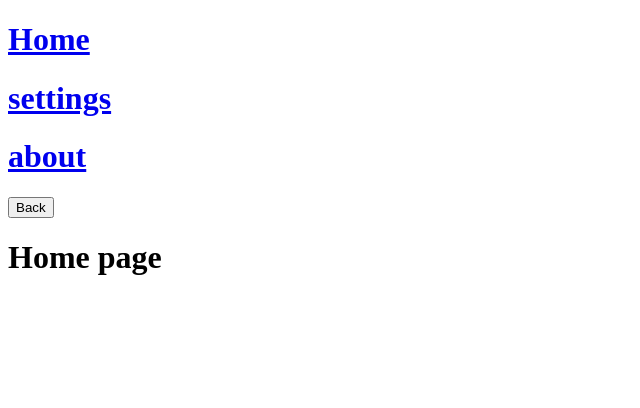
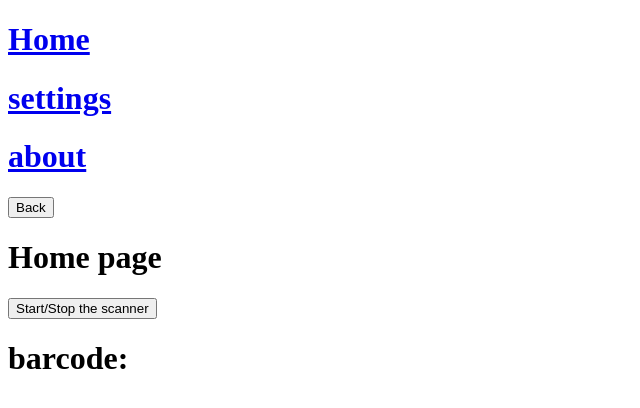
Before and after one commit to orlasinclair/bar-it, a React app in the folder client/: page / in a window 1280 px wide. Shown: the top 408 px of the page, without its empty margins (0-640 px from the left). Built offline with nearby package versions, Linux system fonts and the light colour scheme.

Commit message:
scanner functional

```diff
--- a/client/public/index.html
+++ b/client/public/index.html
@@ -4,6 +4,13 @@
     <meta charset="UTF-8">
     <meta name="viewport" content="width=device-width, initial-scale=1.0">
     <title>barr-it</title>
+    <style>
+        /* In order to place the tracking correctly */
+        canvas.drawing, canvas.drawingBuffer {
+            position: absolute;
+            left: 0
+        }
+    </style>
 </head>
 <body>
     <div id="root">React app</div>
--- /dev/null
+++ b/client/src/components/BCS/index.js
@@ -0,0 +1,118 @@
+import Quagga from 'quagga';
+import React, { useState } from "react";
+
+
+function BCS() {
+    const [scannerRunning, setScannerRunning] = useState(false);
+    const [barCode, setBarCode] = useState("");
+
+    function startScanner() {
+        Quagga.init({
+            inputStream: {
+                name: "Live",
+                type: "LiveStream",
+                target: document.querySelector('#scanner-container'),
+                constraints: {
+                    width: 480,
+                    height: 320,
+                    facingMode: "environment"
+                },
+            },
+            decoder: {
+                readers: [
+                    "ean_reader"
+                ],
+                debug: {
+                    showCanvas: true,
+                    showPatches: true,
+                    showFoundPatches: true,
+                    showSkeleton: true,
+                    showLabels: true,
+                    showPatchLabels: true,
+                    showRemainingPatchLabels: true,
+                    boxFromPatches: {
+                        showTransformed: true,
+                        showTransformedBox: true,
+                        showBB: true
+                    }
+                }
+            },
+
+        }, function (err) {
+            if (err) {
+                console.log(err);
+                return
+            }
+
+            console.log("Process starting");
+            Quagga.start();
+            setScannerRunning(true)
+        });
+
+        Quagga.onProcessed(function (result) {
+            var drawingCtx = Quagga.canvas.ctx.overlay,
+            drawingCanvas = Quagga.canvas.dom.overlay;
+            if (result) {
+                if (result.boxes) {
+                    // drawingCtx.clearRect(0, 0,
+                    //     parseInt(drawingCanvas.getAttribute("width")),
+                    //     parseInt(drawingCanvas.getAttribute("height")));
+                    // result.boxes.filter(function (box) {
+                    //     return box !== result.box;
+                    // }).forEach(function (box) {
+                    //     Quagga.ImageDebug.drawPath(box,
+                    //         { x: 0, y: 1 },
+                    //         drawingCtx,
+                    //         { color: "green", lineWidth: 2 });
+                    // });
+                }
+
+                if (result.box) {
+                    Quagga.ImageDebug.drawPath(result.box,
+                        { x: 0, y: 1 },
+                        drawingCtx,
+                        { color: "blue", lineWidth: 2 });
+                }
+
+                if (result.codeResult && result.codeResult.code) {
+                    Quagga.ImageDebug.drawPath(result.line,
+                        { x: 'x', y: 'y' },
+                        drawingCtx,
+                        { color: 'red', lineWidth: 3 });
+                }
+            }
+        });
+        Quagga.onDetected(function (result) {
+            setBarCode(result.codeResult.code)
+        });
+    }
+
+    function onClick(){
+        if(scannerRunning){
+            document.querySelector('#scanner-container').style.display = "none";
+            setScannerRunning(false)
+            Quagga.stop();
+
+        }
+        else{
+            document.querySelector('#scanner-container').style.display = "block";
+            startScanner()
+        }
+    }
+
+    return(<>
+
+    <section id="scanner-container"></section>
+    <input type="button" id="btn" value="Start/Stop the scanner" onClick={onClick}/>
+    <h1>barcode: {barCode}</h1>
+
+
+
+
+    </>)
+
+}
+
+
+
+export default BCS;
--- a/client/src/components/NavBar/index.js
+++ b/client/src/components/NavBar/index.js
@@ -1,6 +1,7 @@
 import React from 'react';
 import { useNavigate as Navigate } from 'react-router-dom';
 import { NavLink } from 'react-router-dom';
+
 
 
 function NavBar() {
--- a/client/src/components/index.js
+++ b/client/src/components/index.js
@@ -1 +1,2 @@
 export { default as NavBar } from "./NavBar";
+export { default as BCS } from "./BCS";
--- a/client/src/pages/Home/index.js
+++ b/client/src/pages/Home/index.js
@@ -1,10 +1,13 @@
 import React from 'react';
 //import './styles.css'
-//import {BackButton} from '../../components'
+import {BCS} from '../../components'
 
 
 function Home (){
-    return(<h1>Home page</h1>)
+    return(<>
+    <h1>Home page</h1>
+    <BCS />
+    </>)
 
 }
 
```
